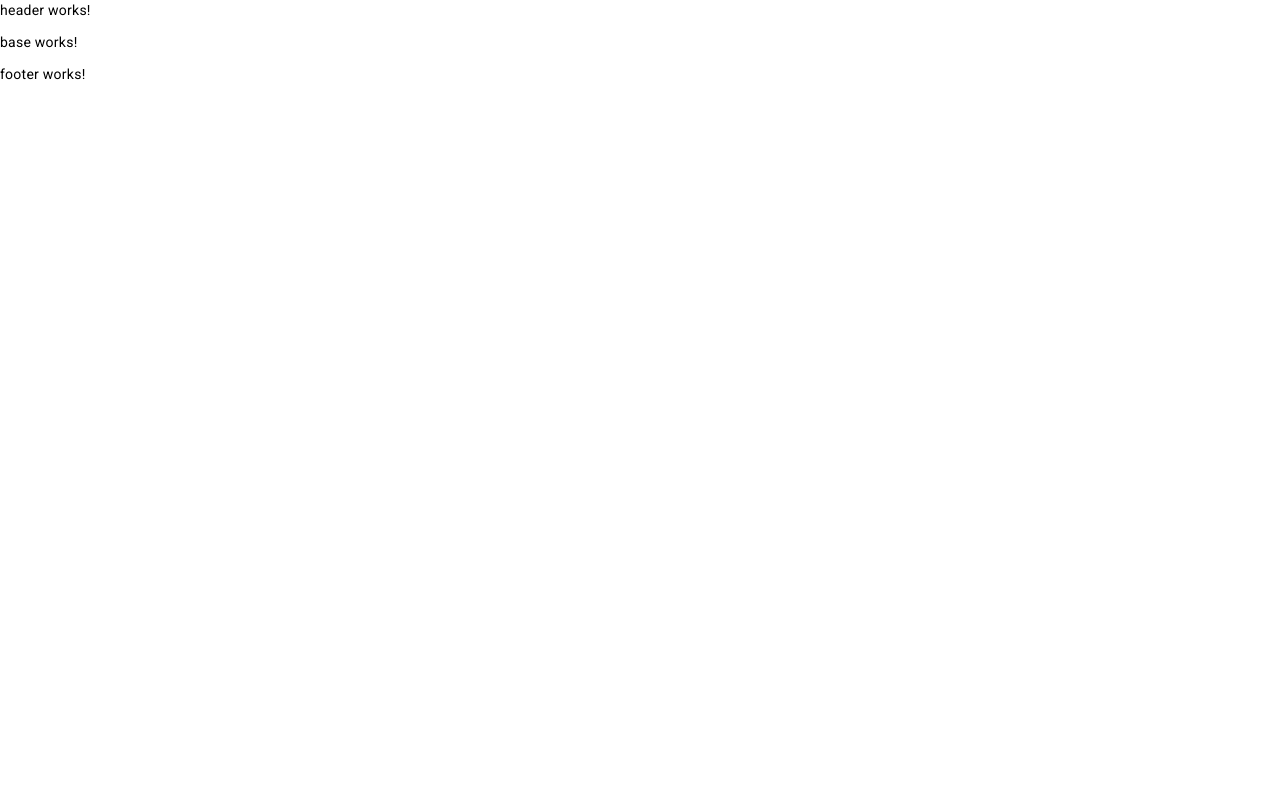
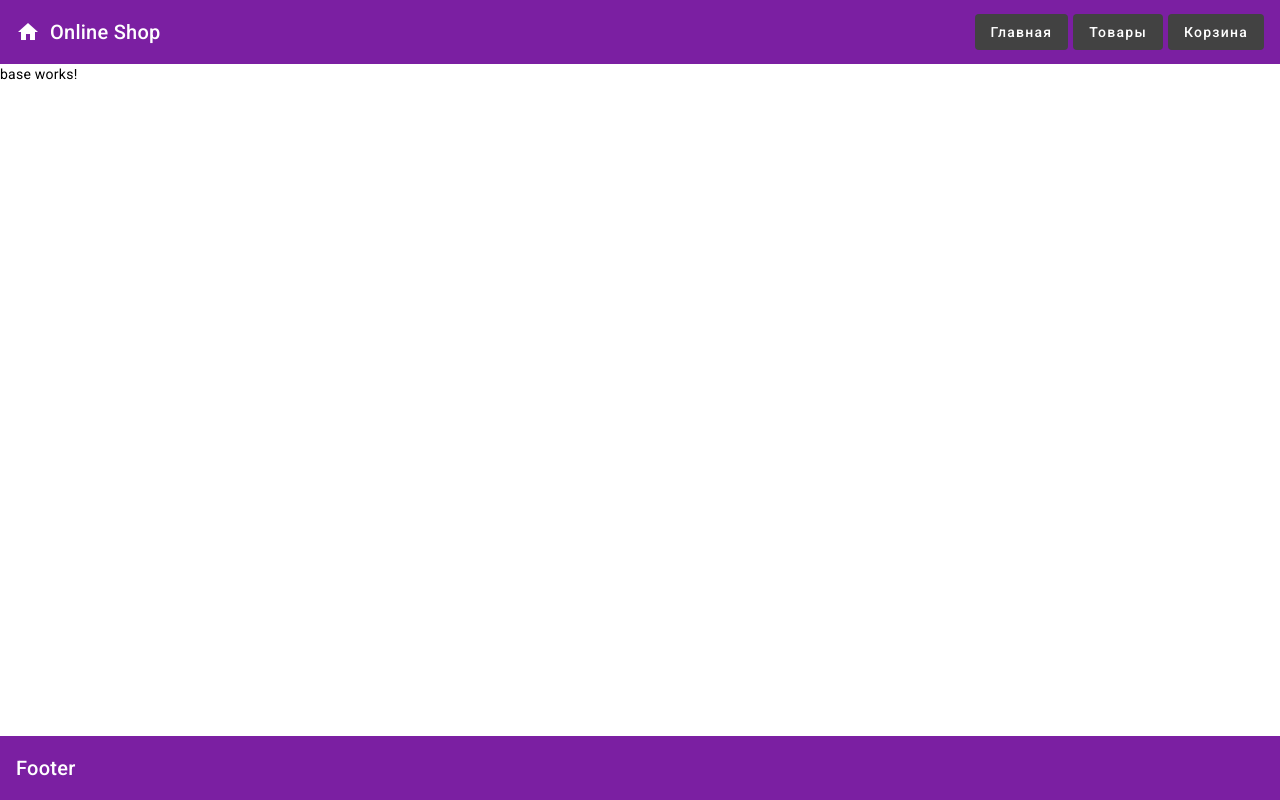
Before and after one commit to OneScriptMan/online-shop-angular, an Angular app: page / in a window 1280 px wide. Built offline with nearby package versions, Linux system fonts and the light colour scheme.

Commit message:
feat: add header footer

```diff
--- a/src/app/components/ui/footer/footer.component.html
+++ b/src/app/components/ui/footer/footer.component.html
@@ -1 +1,5 @@
-<p>footer works!</p>
+<mat-toolbar class="footer" color="primary">
+  <mat-toolbar-row>
+    <div>Footer</div>
+  </mat-toolbar-row>
+</mat-toolbar>
--- a/src/app/components/ui/header/header.component.html
+++ b/src/app/components/ui/header/header.component.html
@@ -1 +1,22 @@
-<p>header works!</p>
+<mat-toolbar color="primary">
+  <mat-toolbar-row>
+    <div class="toolbar no-select" routerLink="">
+      <mat-icon class="icon-home">home</mat-icon>
+      <span>Online Shop</span>
+    </div>
+
+    <span class="example-spacer"></span>
+
+    <div class="toolbar no-select">
+      <button class="toolbar-button" mat-flat-button routerLink="">
+        Главная
+      </button>
+      <button class="toolbar-button" mat-flat-button routerLink="products">
+        Товары
+      </button>
+      <button class="toolbar-button" mat-flat-button routerLink="basket">
+        Корзина
+      </button>
+    </div>
+  </mat-toolbar-row>
+</mat-toolbar>
--- a/src/app/components/ui/header/header.component.scss
+++ b/src/app/components/ui/header/header.component.scss
@@ -0,0 +1,24 @@
+.example-spacer {
+  flex: 1 1 auto;
+}
+
+.toolbar {
+  display: flex;
+  align-items: center;
+}
+
+.no-select {
+  cursor: pointer;
+  user-select: none;
+}
+
+.icon-home {
+  margin-right: 10px;
+}
+
+.toolbar-button {
+  margin-left: 5px;
+  &:first-child {
+    margin-left: 0;
+  }
+}
```
Also changed, not shown: src/app/app.module.ts (+10 -4 lines).
